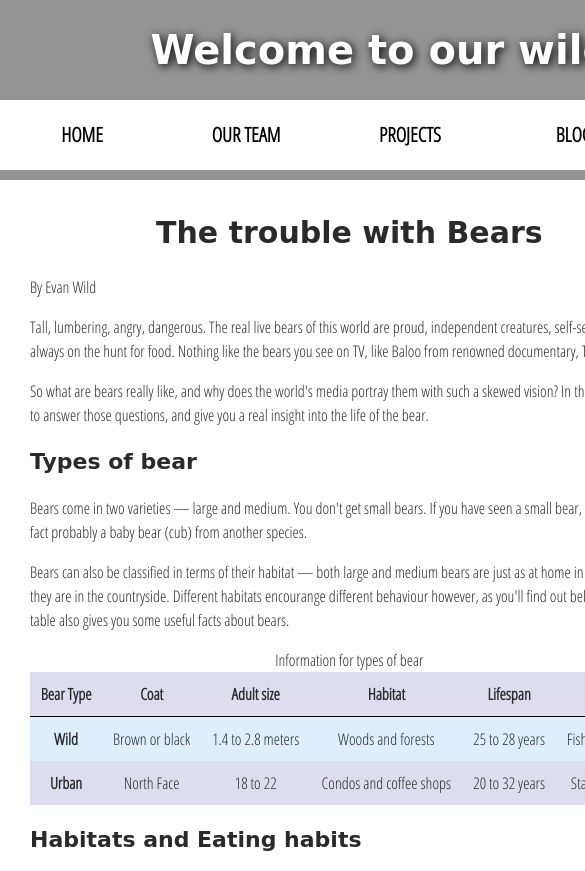
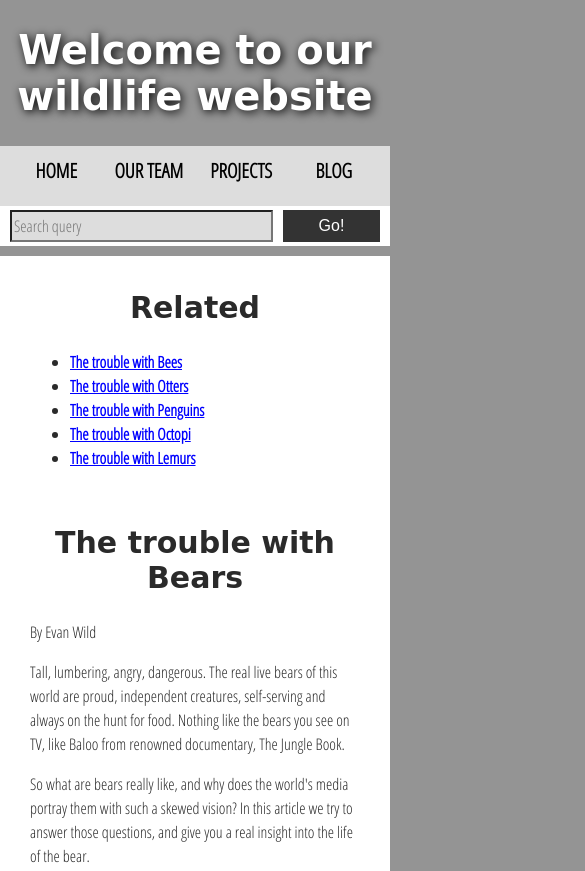
Before and after one commit to josephttran/accessibility-troubleshooting, a plain HTML site: page index.html in a window 390 px wide. Shown: the top 871 px of the page, 585 px wide, since content can reach past the window. Drawn offline with Linux system fonts and the light colour scheme; a web font is replaced by a local one.

Commit message:
Add style layout for mobile phone

```diff
--- a/index.html
+++ b/index.html
@@ -2,7 +2,7 @@
 <html lang="en-US">
   <head>
     <meta charset="utf-8">
-
+    <meta name="viewport" content="width=device-width, initial-scale=1, minimum-scale=1" />
     <title>Accessibility assessment</title>
     <link href="https://fonts.googleapis.com/css?family=Open+Sans+Condensed:300|Sonsie+One" rel="stylesheet" type="text/css">
     <link rel="stylesheet" href="styles/style.css">
--- a/styles/style.css
+++ b/styles/style.css
@@ -12,7 +12,6 @@ html {
 
 body {
   width: 80%;
-  min-width: 1024px;
   margin: 0 auto;
 }
 
@@ -279,3 +278,89 @@ audio {
 .comment-container li p:nth-child(2) {
   flex: 5;
 }
+
+/* Mobile */
+@media screen and (max-width: 480px) {
+  body {
+    width: 100%;
+    margin: 0 auto;
+  }
+
+  nav {
+    height: 10rem;
+    margin: 1rem 0;
+    padding: 0;
+    background-color:#fff;
+    display: flex;
+    flex-direction: column;
+  }
+
+  nav ul {
+    margin: 0;
+    padding: 1rem;
+    background-color: #ddd;
+    list-style-type: none;
+    flex: 1;
+    display: flex;
+  }
+
+  nav li {
+    display: inline;
+    text-align: center;
+    flex: 1;
+  }
+
+  nav a {
+    display: inline-block;
+    font-size: 2rem;
+    font-weight: bold;
+    text-transform: uppercase;
+    text-decoration: none;
+    color: black;
+  }
+
+  nav .search {
+    height: 50%;
+    display: flex;
+    align-items: center;
+    padding: 0 1rem;
+  }
+
+  .search input {
+    font-size: 1.6rem;
+    height: 32px;
+    flex: 3;
+    background: #ddd;
+  }
+
+  .search button {
+    flex: 1;
+    margin-left: 1rem;
+    background: #333;
+    border: 0;
+    color: white;
+    height: 32px;
+    font-size: 1.6rem;
+  }
+
+  main {
+    display: flex;
+    flex-direction: column-reverse;
+  }
+
+  article {
+    margin-right: 0px;
+  }
+
+  th, td {
+    padding: 0.4rem;
+  }
+
+  img {
+    width: 100%;
+  }
+
+  audio {
+    width: 100%;
+  }
+}
```
